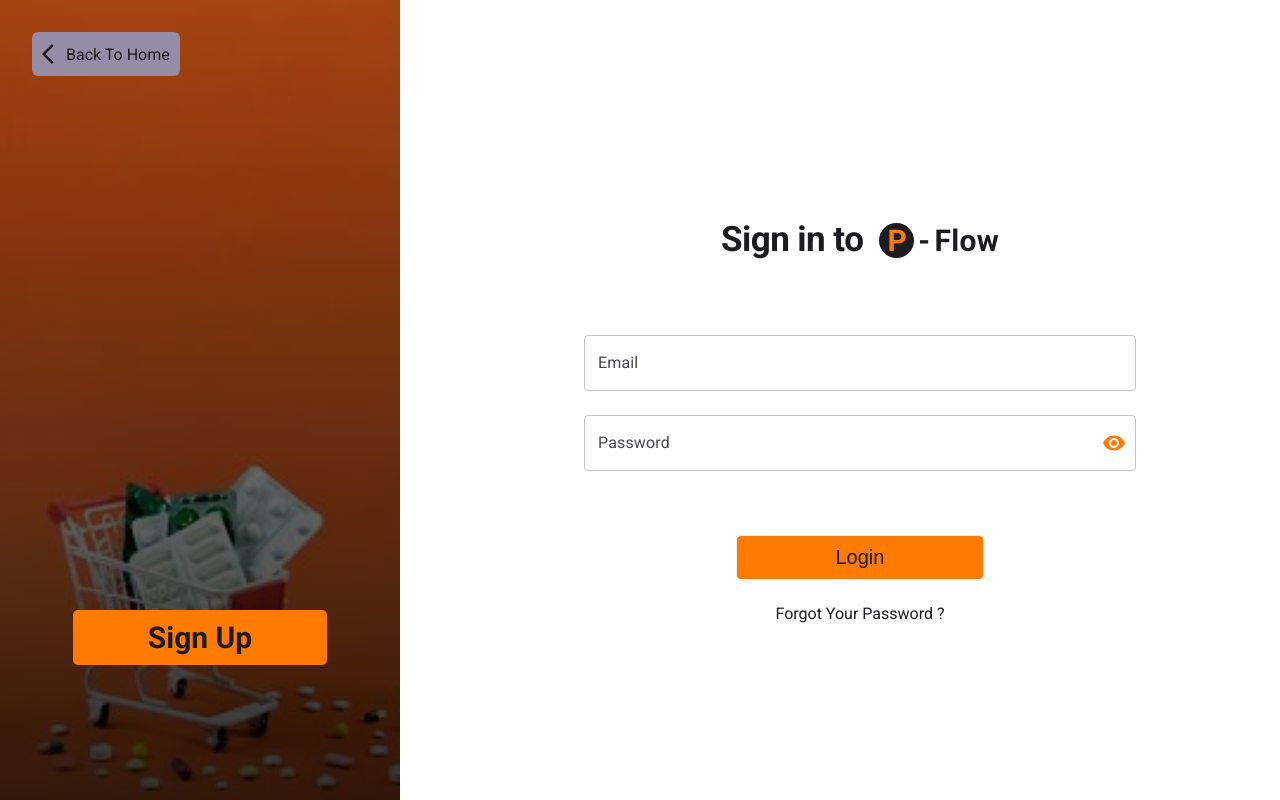
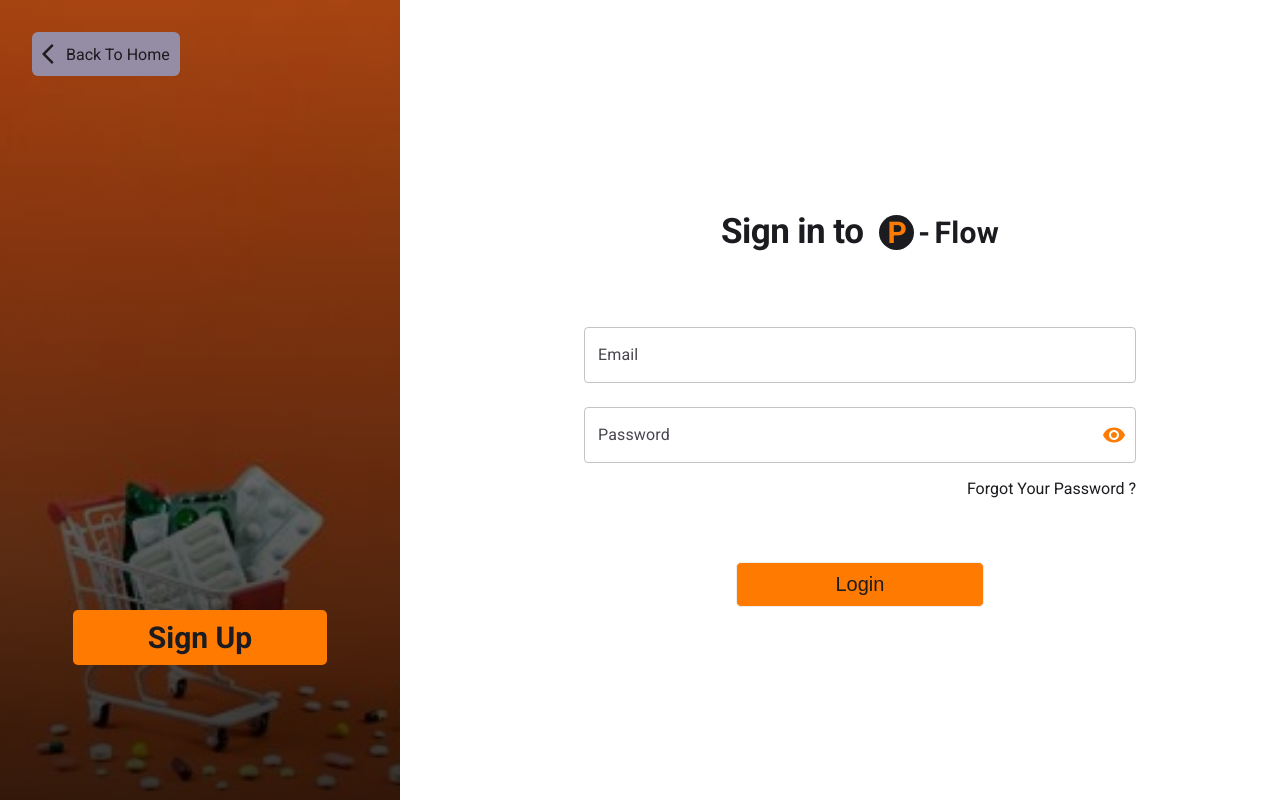
Before and after one commit to elref7i/p-flow, a React (Vite) app: page /login in a window 1280 px wide. Built offline with nearby package versions, Linux system fonts and the light colour scheme.

Commit message:
Enhance Login component layout; add marginLeft to CustomLink and adjust spacing for better UI

```diff
--- a/src/components/Common/ButtonStyle.jsx
+++ b/src/components/Common/ButtonStyle.jsx
@@ -64,6 +64,7 @@ export const CustomLink = styled(Link)(
     justifyContent,
     justifySelf,
     mx,
+    ml,
   }) => ({
     fontSize: fs || 'normal',
     fontWeight: fw || 'normal',
@@ -74,6 +75,7 @@ export const CustomLink = styled(Link)(
     alignItems: alignItems,
     justifyContent: justifyContent,
     marginInline: mx,
+    marginLeft: ml,
     justifySelf: justifySelf || 'flex-start',
     cursor: 'pointer',
     transition: transition || 'all 0.4s ease-in-out',
--- a/src/pages/auth/Login/Login.jsx
+++ b/src/pages/auth/Login/Login.jsx
@@ -9,25 +9,20 @@ import {
   Grid2,
   Box,
   Container,
-  useTheme,
-  Typography,
 } from '@mui/material';
 import CustomButton from '@/components/Common/ButtonStyle';
 import { useFormik } from 'formik';
 import { useState } from 'react';
 import { useNavigate } from 'react-router-dom';
 import * as Yup from 'yup';
-import { CustomHead } from '@/components/Common/CustomTypography';
 import axios from 'axios';
 import toast from 'react-hot-toast';
 import { CustomLink } from '@/components/Common/ButtonStyle';
-// import ArrowBackIosIcon from '@mui/icons-material/ArrowBackIos';
 import LeftAuth from '../../../components/Common/LeftAuth';
 import { useTypeContext } from '../../../context/UserType.context';
 import FixedHead from '../../../components/Common/FixedHead';
 
 export default function Login() {
-  const theme = useTheme();
   const { setToken, setRole } = useTypeContext();
   const [showPassword, setShowPassword] = useState(false);
   const emailRegex = /^[^\s@]+@[^\s@]+\.[^\s@]+$/;
@@ -132,6 +127,7 @@ export default function Login() {
                 Password
               </InputLabel>
               <OutlinedInput
+                sx={{ mb: 2 }}
                 id="outlined-adornment-password"
                 type={showPassword ? 'text' : 'password'}
                 name="password"
@@ -159,21 +155,16 @@ export default function Login() {
                 }
                 label="Password"
               />
+              {/* <Box component={'div'} width={'fit-content'} align={'end'}> */}
+              <CustomLink bghover={true} to="/forgetpassword" ml={'auto'}>
+                Forgot Your Password ?
+              </CustomLink>
+              {/* </Box> */}
             </FormControl>
             <Box component={'div'} mb={3}>
               <CustomButton type="submit" w="100%" sm="45%">
                 Login
               </CustomButton>
-            </Box>
-            <Box component={'div'} align={'center'}>
-              <CustomLink
-                bghover={true}
-                to="/forgetpassword"
-                mx={'auto'}
-                // textDecoration={'underline'}
-              >
-                Forgot Your Password ?
-              </CustomLink>
             </Box>
           </Box>
         </Container>
```
